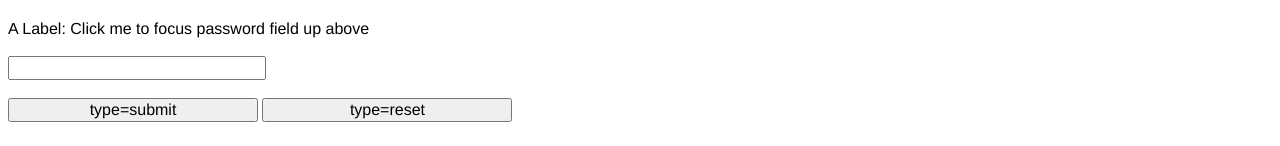
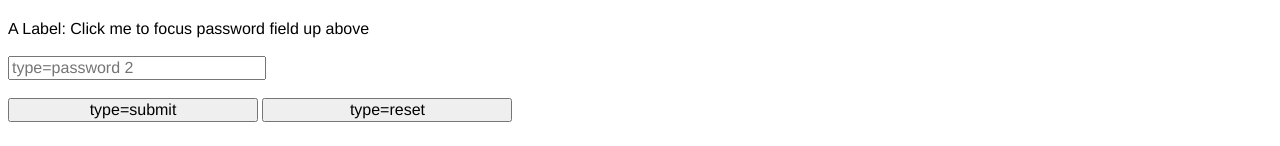
Before and after one commit to mathiasbynens/jquery-placeholder, a website: page index.html in a window 1280 px wide. Shown: the part 577-723 px from the top of the page. Drawn offline with nearby package versions, Linux system fonts and the light colour scheme.

Commit message:
test attribute in wrong place

```diff
--- a/index.html
+++ b/index.html
@@ -88,7 +88,7 @@
 			<br />
 
 			<div class="wrapped">
-				<input type="password" name="password2" placeholder-x="type=password 2">
+				<input type="password" name="password2" placeholder="type=password 2">
 			</div>
 
 			<br />
```
